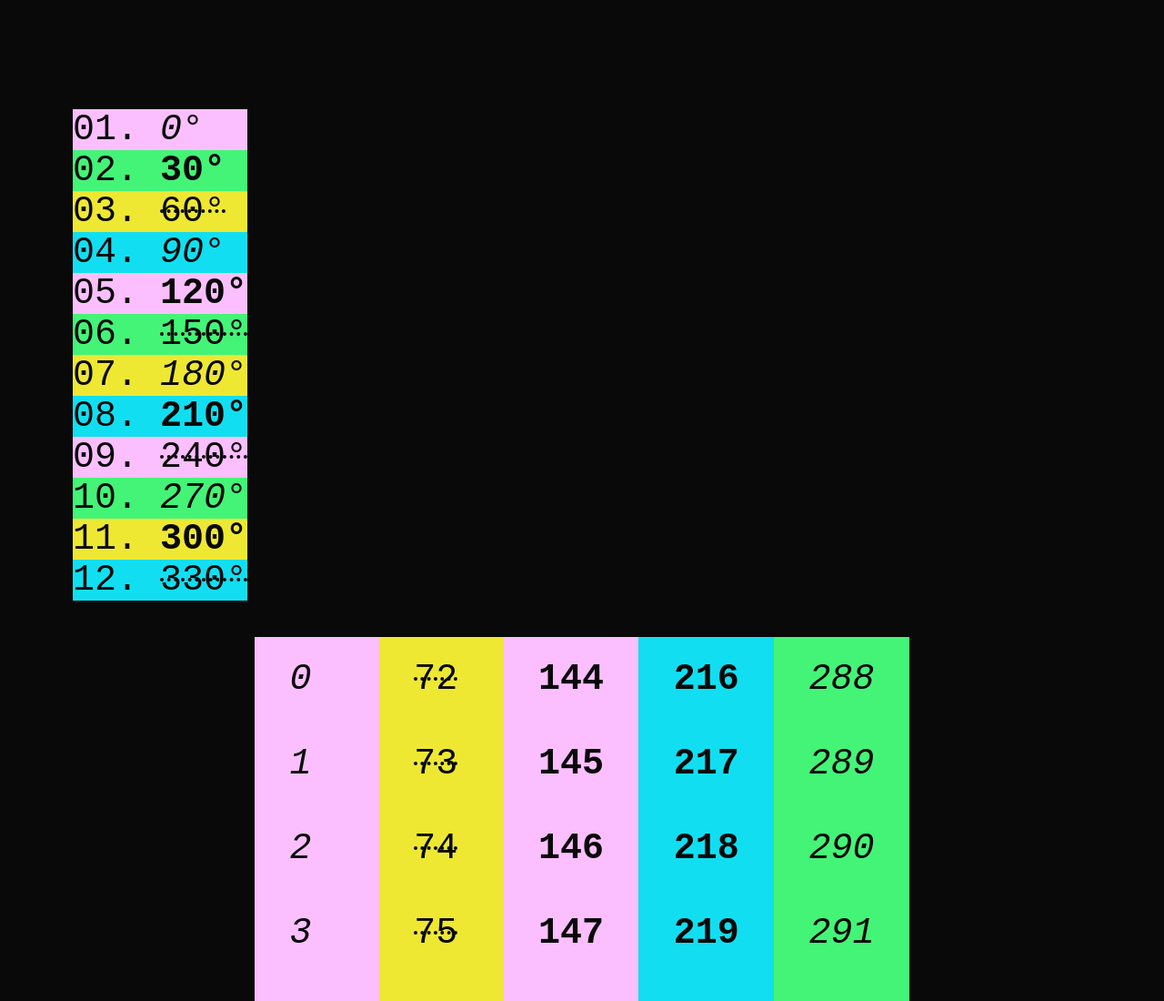
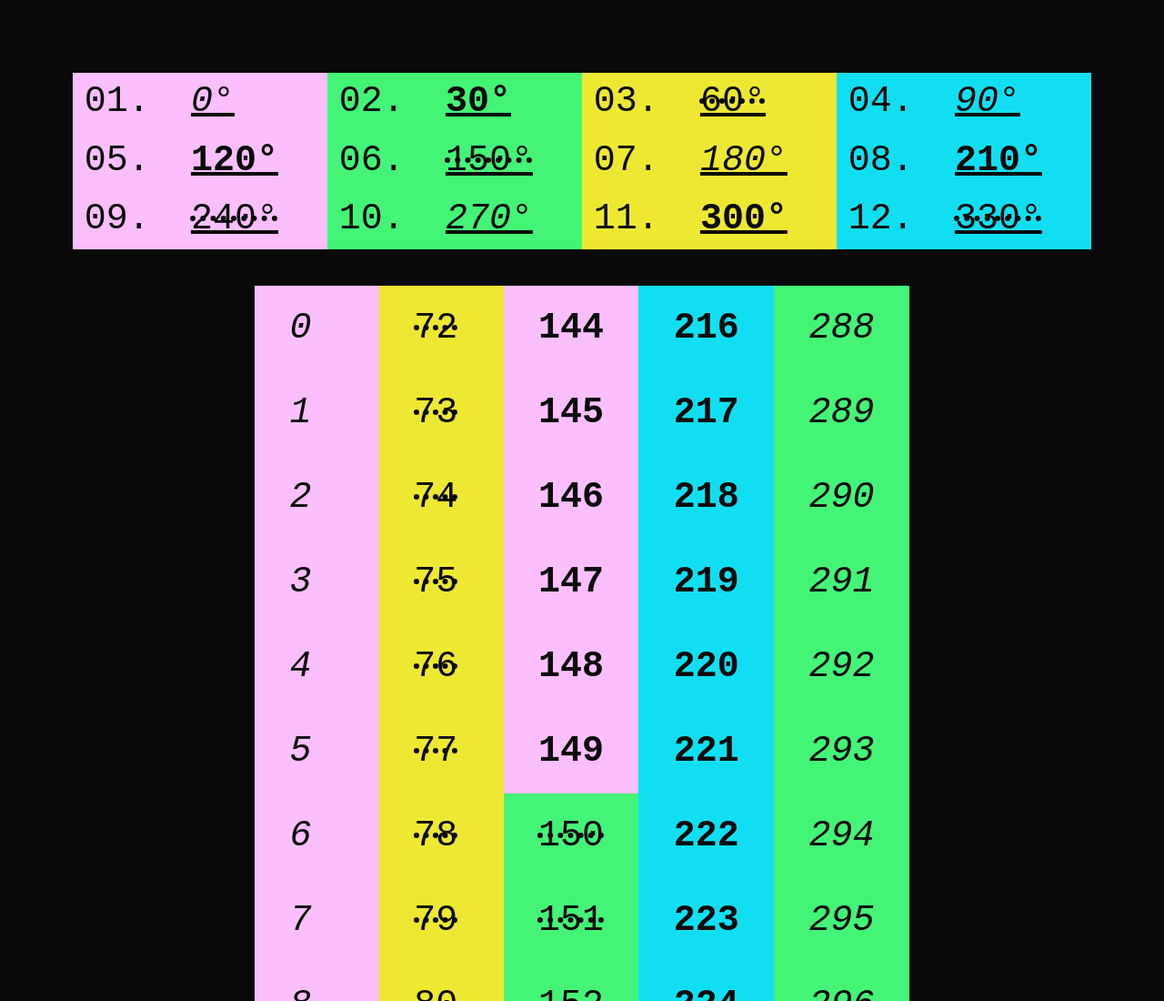
Before and after one commit to s9a/quintile, a plain HTML site: page index.html in a window 1280 px wide. Shown: the top 1100 px of the page at 91% size. Drawn offline with Linux system fonts and the light colour scheme.

Commit message:
jumparound (#5)

```diff
--- a/index.html
+++ b/index.html
@@ -16,13 +16,33 @@
 <style>
   :root { --tape-white: gainsboro; }
   ::selection { background: hotpink; }
+  :focus { outline: thick double }
   html { font: max(3ex, 2vmax, 5vmin) monospace }
-  body { margin: auto; padding: 2em }
-  s { text-decoration-style: dotted }
+  body { margin: auto; padding: 1em 2em 5em }
+  a { padding-inline: 1ex }
+  i { font-style: oblique }
+  s { text-decoration: dotted line-through .236ch }
   .dozen {
     display: table;
+    line-height: 1.618;
     list-style: decimal-leading-zero inside;
     padding: 0;
+  }
+  .dozen li {
+    box-sizing: border-box;
+    padding-inline: 1vw;
+  }
+  @supports (flex-flow: wrap) {
+    .dozen {
+      display: flex;
+      flex-flow: wrap;
+    }
+    @media (min-width: 20em) {
+      .dozen li { width: 50% }
+    }
+    @media (min-width: 60em) {
+      .dozen li { width: 25% }
+    }
   }
   .duende {
     display: table;
@@ -62,88 +82,88 @@
 </script>
 
 <ol class="dozen">
-  <li class="tape-pink"><i>0°</i>
-  <li class="tape-green"><b>30°</b>
-  <li class="tape-yellow"><s>60°</s>
-  <li class="tape-blue"><i>90°</i>
-  <li class="tape-pink"><b>120°</b>
-  <li class="tape-green"><s>150°</s>
-  <li class="tape-yellow"><i>180°</i>
-  <li class="tape-blue"><b>210°</b>
-  <li class="tape-pink"><s>240°</s>
-  <li class="tape-green"><i>270°</i>
-  <li class="tape-yellow"><b>300°</b>
-  <li class="tape-blue"><s>330°</s>
+  <li class="tape-pink"><a href="#aries"><i>0°</i></a>
+  <li class="tape-green"><a href="#taurus"><b>30°</b></a>
+  <li class="tape-yellow"><a href="#gemini"><s>60°</s></a>
+  <li class="tape-blue"><a href="#cancer"><i>90°</i></a>
+  <li class="tape-pink"><a href="#leo"><b>120°</b></a>
+  <li class="tape-green"><a href="#virgo"><s>150°</s></a>
+  <li class="tape-yellow"><a href="#libra"><i>180°</i></a>
+  <li class="tape-blue"><a href="#scorpio"><b>210°</b></a>
+  <li class="tape-pink"><a href="#sagittarius"><s>240°</s></a>
+  <li class="tape-green"><a href="#capricorn"><i>270°</i></a>
+  <li class="tape-yellow"><a href="#aquarius"><b>300°</b></a>
+  <li class="tape-blue"><a href="#pisces"><s>330°</s></a>
 </ol>
 
 <ol class="duende" id="duende">
-  <li><i class="tape-pink">0</i> <s class="tape-yellow">72</s> <b class="tape-pink">144</b> <b  class="tape-blue">216</b> <i class="tape-green">288</i>
+  <li id="aries"><i class="tape-pink">0</i> <s class="tape-yellow">72</s> <b class="tape-pink">144</b> <b  class="tape-blue">216</b> <i class="tape-green">288</i>
   <li><i class="tape-pink">1</i> <s class="tape-yellow">73</s> <b class="tape-pink">145</b> <b class="tape-blue">217</b> <i class="tape-green">289</i>
   <li><i class="tape-pink">2</i> <s class="tape-yellow">74</s> <b class="tape-pink">146</b> <b class="tape-blue">218</b> <i class="tape-green">290</i>
   <li><i class="tape-pink">3</i> <s class="tape-yellow">75</s> <b class="tape-pink">147</b> <b class="tape-blue">219</b> <i class="tape-green">291</i>
   <li><i class="tape-pink">4</i> <s class="tape-yellow">76</s> <b class="tape-pink">148</b> <b class="tape-blue">220</b> <i class="tape-green">292</i>
   <li><i class="tape-pink">5</i> <s class="tape-yellow">77</s> <b class="tape-pink">149</b> <b class="tape-blue">221</b> <i class="tape-green">293</i>
-  <li><i class="tape-pink">6</i> <s class="tape-yellow">78</s> <s  class="tape-green">150</s> <b class="tape-blue">222</b> <i class="tape-green">294</i>
-  <li><i class="tape-pink">7</i> <s class="tape-yellow">79</s> <s  class="tape-green">151</s> <b class="tape-blue">223</b> <i class="tape-green">295</i>
+  <li id="virgo"><i class="tape-pink">6</i> <s class="tape-yellow">78</s> <s class="tape-green">150</s> <b class="tape-blue">222</b> <i class="tape-green">294</i>
+  <li><i class="tape-pink">7</i> <s class="tape-yellow">79</s> <s class="tape-green">151</s> <b class="tape-blue">223</b> <i class="tape-green">295</i>
   <li><i class="tape-pink">8</i> <s class="tape-yellow">80</s> <s class="tape-green">152</s> <b class="tape-blue">224</b> <i class="tape-green">296</i>
   <li><i class="tape-pink">9</i> <s class="tape-yellow">81</s> <s class="tape-green">153</s> <b class="tape-blue">225</b> <i class="tape-green">297</i>
   <li><i class="tape-pink">10</i> <s class="tape-yellow">82</s> <s class="tape-green">154</s> <b class="tape-blue">226</b> <i class="tape-green">298</i>
   <li><i class="tape-pink">11</i> <s class="tape-yellow">83</s> <s class="tape-green">155</s> <b class="tape-blue">227</b> <i class="tape-green">299</i>
-  <li><i class="tape-pink">12</i> <s class="tape-yellow">84</s> <s class="tape-green">156</s> <b class="tape-blue">228</b> <b class="tape-yellow">300</b>
+  <li id="aquarius"><i class="tape-pink">12</i> <s class="tape-yellow">84</s> <s class="tape-green">156</s> <b class="tape-blue">228</b> <b class="tape-yellow">300</b>
   <li><i class="tape-pink">13</i> <s class="tape-yellow">85</s> <s class="tape-green">157</s> <b class="tape-blue">229</b> <b class="tape-yellow">301</b>
   <li><i class="tape-pink">14</i> <s class="tape-yellow">86</s> <s class="tape-green">158</s> <b class="tape-blue">230</b> <b class="tape-yellow">302</b>
   <li><i class="tape-pink">15</i> <s class="tape-yellow">87</s> <s class="tape-green">159</s> <b class="tape-blue">231</b> <b class="tape-yellow">303</b>
   <li><i class="tape-pink">16</i> <s class="tape-yellow">88</s> <s class="tape-green">160</s> <b class="tape-blue">232</b> <b class="tape-yellow">304</b>
   <li><i class="tape-pink">17</i> <s class="tape-yellow">89</s> <s class="tape-green">161</s> <b class="tape-blue">233</b> <b class="tape-yellow">305</b>
-  <li><i class="tape-pink">18</i> <i class="tape-blue">90</i> <s class="tape-green">162</s> <b class="tape-blue">234</b> <b class="tape-yellow">306</b>
+  <li id="cancer"><i class="tape-pink">18</i> <i class="tape-blue">90</i> <s class="tape-green">162</s> <b class="tape-blue">234</b> <b class="tape-yellow">306</b>
   <li><i class="tape-pink">19</i> <i class="tape-blue">91</i> <s class="tape-green">163</s> <b class="tape-blue">235</b> <b class="tape-yellow">307</b>
   <li><i class="tape-pink">20</i> <i class="tape-blue">92</i> <s class="tape-green">164</s> <b class="tape-blue">236</b> <b class="tape-yellow">308</b>
   <li><i class="tape-pink">21</i> <i class="tape-blue">93</i> <s class="tape-green">165</s> <b class="tape-blue">237</b> <b class="tape-yellow">309</b>
   <li><i class="tape-pink">22</i> <i class="tape-blue">94</i> <s class="tape-green">166</s> <b class="tape-blue">238</b> <b class="tape-yellow">310</b>
   <li><i class="tape-pink">23</i> <i class="tape-blue">95</i> <s class="tape-green">167</s> <b class="tape-blue">239</b> <b class="tape-yellow">311</b>
-  <li><i class="tape-pink">24</i> <i class="tape-blue">96</i> <s class="tape-green">168</s> <s class="tape-pink">240</s> <b class="tape-yellow">312</b>
+  <li id="sagittarius"><i class="tape-pink">24</i> <i class="tape-blue">96</i> <s class="tape-green">168</s> <s class="tape-pink">240</s> <b class="tape-yellow">312</b>
   <li><i class="tape-pink">25</i> <i class="tape-blue">97</i> <s class="tape-green">169</s> <s class="tape-pink">241</s> <b class="tape-yellow">313</b>
   <li><i class="tape-pink">26</i> <i class="tape-blue">98</i> <s class="tape-green">170</s> <s class="tape-pink">242</s> <b class="tape-yellow">314</b>
   <li><i class="tape-pink">27</i> <i class="tape-blue">99</i> <s class="tape-green">171</s> <s class="tape-pink">243</s> <b class="tape-yellow">315</b>
   <li><i class="tape-pink">28</i> <i class="tape-blue">100</i> <s class="tape-green">172</s> <s class="tape-pink">244</s> <b class="tape-yellow">316</b>
   <li><i class="tape-pink">29</i> <i class="tape-blue">101</i> <s class="tape-green">173</s> <s class="tape-pink">245</s> <b class="tape-yellow">317</b>
-  <li><b class="tape-green">30</b> <i class="tape-blue">102</i> <s class="tape-green">174</s> <s class="tape-pink">246</s> <b class="tape-yellow">318</b>
+  <li id="taurus"><b class="tape-green">30</b> <i class="tape-blue">102</i> <s class="tape-green">174</s> <s class="tape-pink">246</s> <b class="tape-yellow">318</b>
   <li><b class="tape-green">31</b> <i class="tape-blue">103</i> <s class="tape-green">175</s> <s class="tape-pink">247</s> <b class="tape-yellow">319</b>
   <li><b class="tape-green">32</b> <i class="tape-blue">104</i> <s class="tape-green">176</s> <s class="tape-pink">248</s> <b class="tape-yellow">320</b>
   <li><b class="tape-green">33</b> <i class="tape-blue">105</i> <s class="tape-green">177</s> <s class="tape-pink">249</s> <b class="tape-yellow">321</b>
   <li><b class="tape-green">34</b> <i class="tape-blue">106</i> <s class="tape-green">178</s> <s class="tape-pink">250</s> <b class="tape-yellow">322</b>
   <li><b class="tape-green">35</b> <i class="tape-blue">107</i> <s class="tape-green">179</s> <s class="tape-pink">251</s> <b class="tape-yellow">323</b>
-  <li><b class="tape-green">36</b> <i class="tape-blue">108</i> <i class="tape-yellow">180</i> <s class="tape-pink">252</s> <b class="tape-yellow">324</b>
+  <li id="libra"><b class="tape-green">36</b> <i class="tape-blue">108</i> <i class="tape-yellow">180</i> <s class="tape-pink">252</s> <b class="tape-yellow">324</b>
   <li><b class="tape-green">37</b> <i class="tape-blue">109</i> <i class="tape-yellow">181</i> <s class="tape-pink">253</s> <b class="tape-yellow">325</b>
   <li><b class="tape-green">38</b> <i class="tape-blue">110</i> <i class="tape-yellow">182</i> <s class="tape-pink">254</s> <b class="tape-yellow">326</b>
   <li><b class="tape-green">39</b> <i class="tape-blue">111</i> <i class="tape-yellow">183</i> <s class="tape-pink">255</s> <b class="tape-yellow">327</b>
   <li><b class="tape-green">40</b> <i class="tape-blue">112</i> <i class="tape-yellow">184</i> <s class="tape-pink">256</s> <b class="tape-yellow">328</b>
   <li><b class="tape-green">41</b> <i class="tape-blue">113</i> <i class="tape-yellow">185</i> <s class="tape-pink">257</s> <b class="tape-yellow">329</b>
-  <li><b class="tape-green">42</b> <i class="tape-blue">114</i> <i class="tape-yellow">186</i> <s class="tape-pink">258</s> <s class="tape-blue">330</s>
+  <li id="pisces"><b class="tape-green">42</b> <i class="tape-blue">114</i> <i class="tape-yellow">186</i> <s class="tape-pink">258</s> <s class="tape-blue">330</s>
   <li><b class="tape-green">43</b> <i class="tape-blue">115</i> <i class="tape-yellow">187</i> <s class="tape-pink">259</s> <s class="tape-blue">331</s>
   <li><b class="tape-green">44</b> <i class="tape-blue">116</i> <i class="tape-yellow">188</i> <s class="tape-pink">260</s> <s class="tape-blue">332</s>
   <li><b class="tape-green">45</b> <i class="tape-blue">117</i> <i class="tape-yellow">189</i> <s class="tape-pink">261</s> <s class="tape-blue">333</s>
   <li><b class="tape-green">46</b> <i class="tape-blue">118</i> <i class="tape-yellow">190</i> <s class="tape-pink">262</s> <s class="tape-blue">334</s>
   <li><b class="tape-green">47</b> <i class="tape-blue">119</i> <i class="tape-yellow">191</i> <s class="tape-pink">263</s> <s class="tape-blue">335</s>
-  <li><b class="tape-green">48</b> <b class="tape-pink">120</b> <i class="tape-yellow">192</i> <s class="tape-pink">264</s> <s class="tape-blue">336</s>
+  <li id="leo"><b class="tape-green">48</b> <b class="tape-pink">120</b> <i class="tape-yellow">192</i> <s class="tape-pink">264</s> <s class="tape-blue">336</s>
   <li><b class="tape-green">49</b> <b class="tape-pink">121</b> <i class="tape-yellow">193</i> <s class="tape-pink">265</s> <s class="tape-blue">337</s>
   <li><b class="tape-green">50</b> <b class="tape-pink">122</b> <i class="tape-yellow">194</i> <s class="tape-pink">266</s> <s class="tape-blue">338</s>
   <li><b class="tape-green">51</b> <b class="tape-pink">123</b> <i class="tape-yellow">195</i> <s class="tape-pink">267</s> <s class="tape-blue">339</s>
   <li><b class="tape-green">52</b> <b class="tape-pink">124</b> <i class="tape-yellow">196</i> <s class="tape-pink">268</s> <s class="tape-blue">340</s>
   <li><b class="tape-green">53</b> <b class="tape-pink">125</b> <i class="tape-yellow">197</i> <s class="tape-pink">269</s> <s class="tape-blue">341</s>
-  <li><b class="tape-green">54</b> <b class="tape-pink">126</b> <i class="tape-yellow">198</i> <i class="tape-green">270</i> <s class="tape-blue">342</s>
+  <li id="capricorn"><b class="tape-green">54</b> <b class="tape-pink">126</b> <i class="tape-yellow">198</i> <i class="tape-green">270</i> <s class="tape-blue">342</s>
   <li><b class="tape-green">55</b> <b class="tape-pink">127</b> <i class="tape-yellow">199</i> <i class="tape-green">271</i> <s class="tape-blue">343</s>
   <li><b class="tape-green">56</b> <b class="tape-pink">128</b> <i class="tape-yellow">200</i> <i class="tape-green">272</i> <s class="tape-blue">344</s>
   <li><b class="tape-green">57</b> <b class="tape-pink">129</b> <i class="tape-yellow">201</i> <i class="tape-green">273</i> <s class="tape-blue">345</s>
   <li><b class="tape-green">58</b> <b class="tape-pink">130</b> <i class="tape-yellow">202</i> <i class="tape-green">274</i> <s class="tape-blue">346</s>
   <li><b class="tape-green">59</b> <b class="tape-pink">131</b> <i class="tape-yellow">203</i> <i class="tape-green">275</i> <s class="tape-blue">347</s>
-  <li><s class="tape-yellow">60</s> <b class="tape-pink">132</b> <i class="tape-yellow">204</i> <i class="tape-green">276</i> <s class="tape-blue">348</s>
+  <li id="gemini"><s class="tape-yellow">60</s> <b class="tape-pink">132</b> <i class="tape-yellow">204</i> <i class="tape-green">276</i> <s class="tape-blue">348</s>
   <li><s class="tape-yellow">61</s> <b class="tape-pink">133</b> <i class="tape-yellow">205</i> <i class="tape-green">277</i> <s class="tape-blue">349</s>
   <li><s class="tape-yellow">62</s> <b class="tape-pink">134</b> <i class="tape-yellow">206</i> <i class="tape-green">278</i> <s class="tape-blue">350</s>
   <li><s class="tape-yellow">63</s> <b class="tape-pink">135</b> <i class="tape-yellow">207</i> <i class="tape-green">279</i> <s class="tape-blue">351</s>
   <li><s class="tape-yellow">64</s> <b class="tape-pink">136</b> <i class="tape-yellow">208</i> <i class="tape-green">280</i> <s class="tape-blue">352</s>
   <li><s class="tape-yellow">65</s> <b class="tape-pink">137</b> <i class="tape-yellow">209</i> <i class="tape-green">281</i> <s class="tape-blue">353</s>
-  <li><s class="tape-yellow">66</s> <b class="tape-pink">138</b> <b class="tape-blue">210</b> <i class="tape-green">282</i> <s class="tape-blue">354</s>
+  <li id="scorpio"><s class="tape-yellow">66</s> <b class="tape-pink">138</b> <b class="tape-blue">210</b> <i class="tape-green">282</i> <s class="tape-blue">354</s>
   <li><s class="tape-yellow">67</s> <b class="tape-pink">139</b> <b class="tape-blue">211</b> <i class="tape-green">283</i> <s class="tape-blue">355</s>
   <li><s class="tape-yellow">68</s> <b class="tape-pink">140</b> <b class="tape-blue">212</b> <i class="tape-green">284</i> <s class="tape-blue">356</s>
   <li><s class="tape-yellow">69</s> <b class="tape-pink">141</b> <b class="tape-blue">213</b> <i class="tape-green">285</i> <s class="tape-blue">357</s>
```
